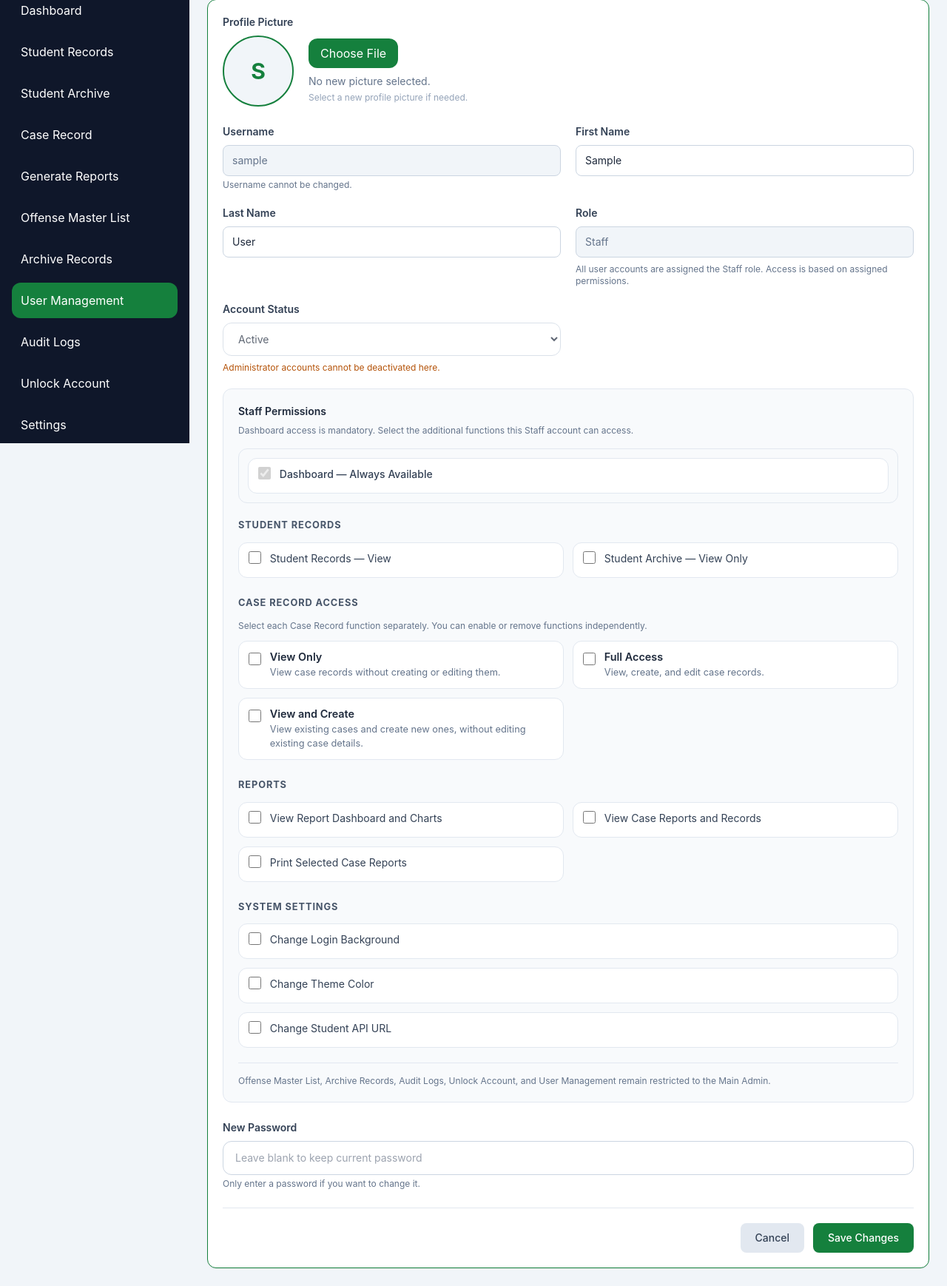
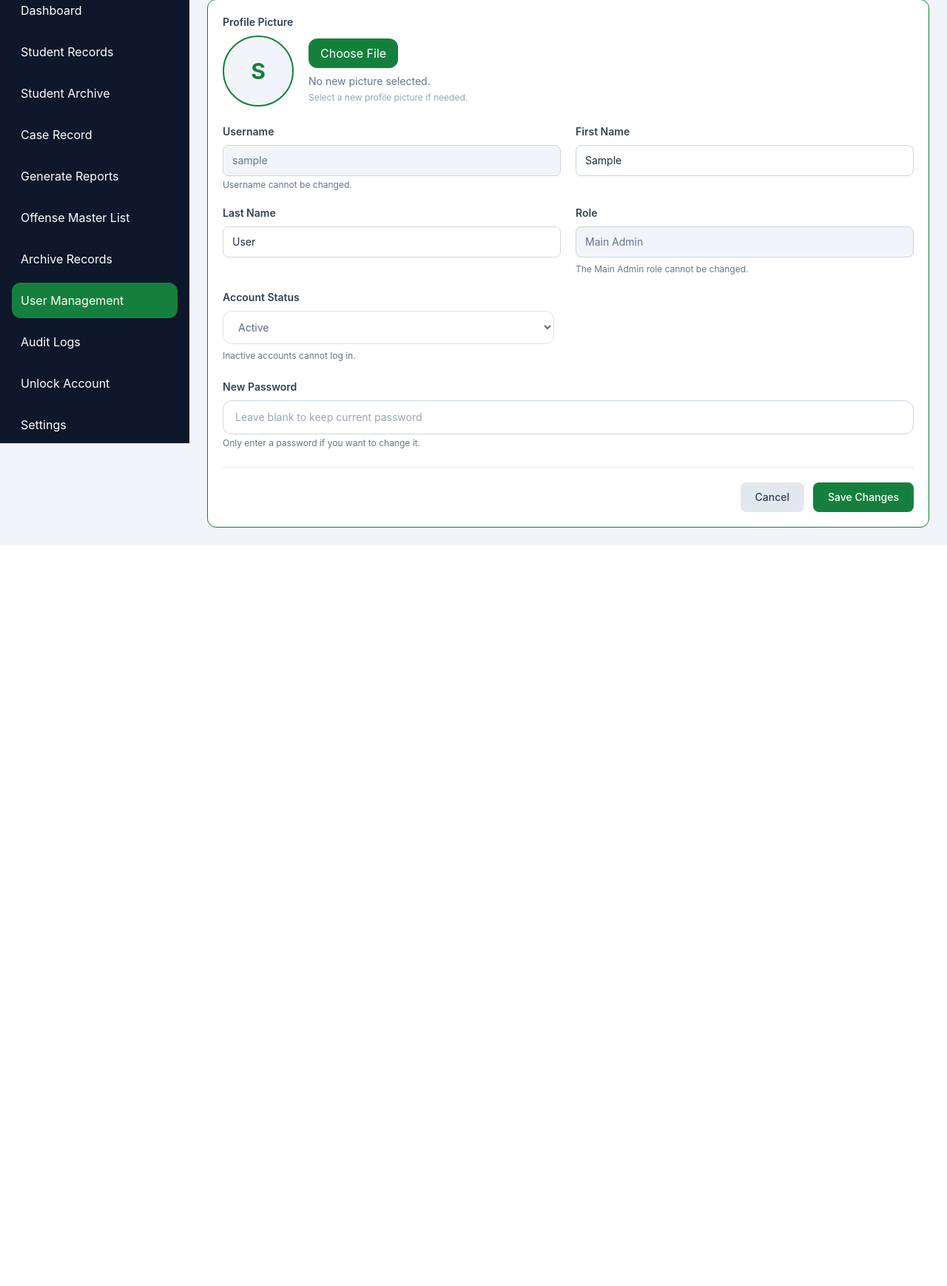
Before and after one commit to JohnMichaelVillegas/CRD_Final, a Django app: page /edit-user/1/ in a window 1280 px wide. Shown: the part 201-1939 px from the top of the page at 74% size. After the commit the page ends 938 px from the top, so only its background shows below. Run offline with Django 5.2, Linux system fonts and the light colour scheme; the visitor is signed in with stand-in values (Sample User, id 1); data comes from the database, SQL or seed files in the repository; some libraries are stand-ins or nearby versions.

Commit message:
Update edit user layout and restrict admin role changes

```diff
--- a/core/templates/core/edit_user.html
+++ b/core/templates/core/edit_user.html
@@ -455,20 +455,24 @@
 
     <input
         type="text"
-        value="Staff"
+        value="{% if account.is_superuser %}Main Admin{% else %}Staff{% endif %}"
         disabled
         class="w-full border border-slate-300 rounded-lg px-3 py-2.5 bg-slate-100 text-slate-500 text-sm"
     >
 
     <p class="text-xs text-slate-500 mt-2">
+        {% if account.is_superuser %}
+            The Main Admin role cannot be changed.
+        {% else %}
             All user accounts are assigned the Staff role. Access is based on assigned permissions.
+        {% endif %}
     </p>
 </div>
 
 </div>
 
           <!-- ACCOUNT STATUS -->
-          <div class="mb-5 max-w-full md:max-w-[calc(50%-0.625rem)]">
+<div class="mb-6">
     <label class="block text-sm font-semibold text-slate-700 mb-2">
         Account Status
     </label>
@@ -477,7 +481,7 @@
     name="is_active"
     required
     {% if account.is_superuser %}disabled{% endif %}
-              class="w-full border border-slate-300 rounded-xl px-4 py-3 bg-white text-sm focus:outline-none focus:ring-2 focus:ring-green-200 focus:border-green-600"
+        class="w-full md:max-w-md border border-slate-300 rounded-xl px-4 py-3 bg-white text-sm focus:outline-none focus:ring-2 focus:ring-green-200 focus:border-green-600"
     >
         <option value="True" {% if account.is_active %}selected{% endif %}>
             Active
@@ -490,19 +494,16 @@
 
     {% if account.is_superuser %}
     <input type="hidden" name="is_active" value="True">
-              <p class="text-xs text-amber-700 mt-2">
-                Administrator accounts cannot be deactivated here.
-              </p>
-            {% else %}
+    {% endif %}
+
     <p class="text-xs text-slate-500 mt-2">
         Inactive accounts cannot log in.
     </p>
-            {% endif %}
 </div>
 
           <!-- STAFF PERMISSIONS -->
-          <div id="staffPermissions" class="mb-6 border border-slate-200 rounded-xl p-5 bg-slate-50">
-
+          {% if not account.is_superuser %}
+<div id="staffPermissions" class="w-full mb-6 border border-slate-200 rounded-xl p-5 bg-slate-50">
             <h2 class="text-sm font-semibold text-slate-800 mb-2">
               Staff Permissions
             </h2>
@@ -722,6 +723,8 @@
 
           </div>
 
+          {% endif %}
+
           <!-- PASSWORD -->
           <div class="mb-6">
             <label class="block text-sm font-semibold text-slate-700 mb-2">
--- a/core/views.py
+++ b/core/views.py
@@ -2818,10 +2818,14 @@ def add_user(request):
 def edit_user(request, user_id):
     if account_is_inactive(request):
         return redirect("login")
+
     if not is_main_admin(request.user):
-        return HttpResponseForbidden("Only the Main Admin can edit users.")
+        return HttpResponseForbidden(
+            "Only the Main Admin can edit users."
+        )
 
     User = get_user_model()
+
     try:
         user = User.objects.get(id=user_id)
     except (User.DoesNotExist, ValueError, TypeError):
@@ -2829,40 +2833,45 @@ def edit_user(request, user_id):
         return redirect("user_management")
 
     profile = get_profile(user)
+
     if request.method == "POST":
         first_name = request.POST.get("first_name", "").strip()
         last_name = request.POST.get("last_name", "").strip()
         password = request.POST.get("password", "")
-        requested_role = request.POST.get("role", "Staff")
-        is_admin_role = requested_role == "Administrator"
-
-        # Do not allow a superuser account to be demoted or deactivated here.
-        if user.is_superuser and not is_admin_role:
-            messages.error(request, "A Main Admin account cannot be changed to Staff.")
-            return redirect("edit_user", user_id=user.id)
+
+        # Preserve the account's existing role.
+        is_admin_role = user.is_superuser
 
         user.first_name = first_name
         user.last_name = last_name
-        user.is_superuser = is_admin_role
-        user.is_staff = is_admin_role
 
         if password:
             user.set_password(password)
 
-        # Allow common status field names from the user-management form.
-        status_value = request.POST.get("is_active", request.POST.get("account_status", ""))
-        if status_value:
-            user.is_active = status_value.lower() in {"1", "true", "active", "on", "yes"}
-        elif user.is_superuser:
+        # Main Admin accounts must remain active.
+        if is_admin_role:
             user.is_active = True
+        else:
+            status_value = request.POST.get(
+                "is_active",
+                request.POST.get("account_status", "")
+            )
+
+            if status_value:
+                user.is_active = status_value.lower() in {
+                    "1", "true", "active", "on", "yes"
+                }
 
         user.save()
 
+        # Create a profile if one does not exist.
         if profile is None:
             profile = UserProfile.objects.create(
-                user=user, full_name=f"{first_name} {last_name}".strip(),
+                user=user,
+                full_name=f"{first_name} {last_name}".strip(),
                 role="Administrator" if is_admin_role else "Staff",
             )
+
         profile.full_name = f"{first_name} {last_name}".strip()
         profile.role = "Administrator" if is_admin_role else "Staff"
 
@@ -2871,23 +2880,35 @@ def edit_user(request, user_id):
         else:
             profile.permissions = []
 
+        # Update profile picture only if a new image was selected.
         if request.FILES.get("image"):
             profile.image = request.FILES["image"]
+
         profile.save()
 
         AuditLog.objects.create(
-            user=request.user, page="User Management", action="Edit User",
+            user=request.user,
+            page="User Management",
+            action="Edit User",
             description=f"Updated user account {user.username}"
         )
-        messages.success(request, f"User account {user.username} was updated successfully.")
+
+        messages.success(
+            request,
+            f"User account {user.username} was updated successfully."
+        )
+
         return redirect("user_management")
 
-    return render(request, "core/edit_user.html", {
-        "account": user,
-        "profile": profile,
-        "settings": SystemSettings.objects.get_or_create(id=1)[0],
-    })
-
+    return render(
+        request,
+        "core/edit_user.html",
+        {
+            "account": user,
+            "profile": profile,
+            "settings": SystemSettings.objects.get_or_create(id=1)[0],
+        }
+    )
 
 
 # =========================================================
```
Lines whose indentation alone changed are shown as unchanged.
